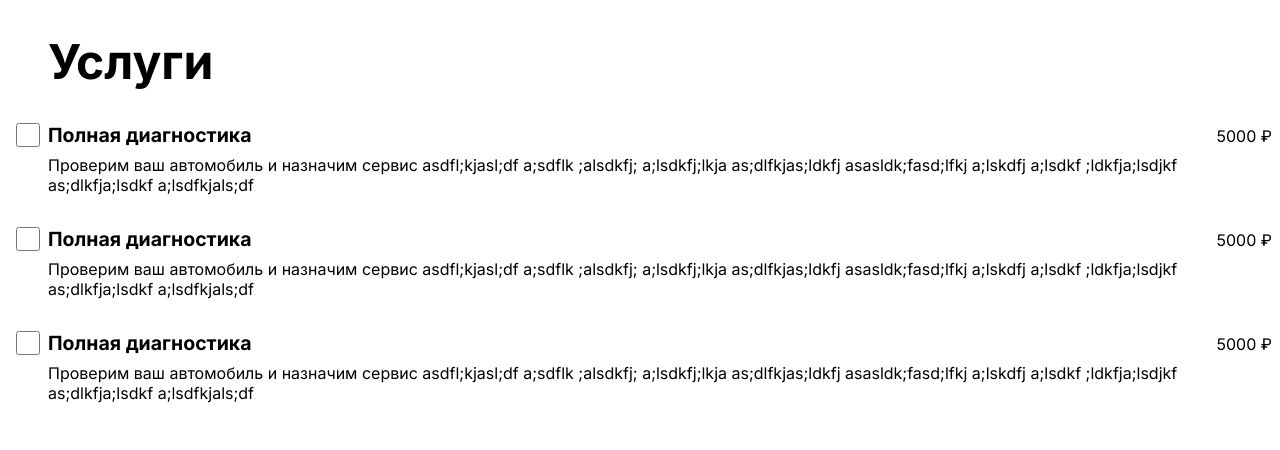
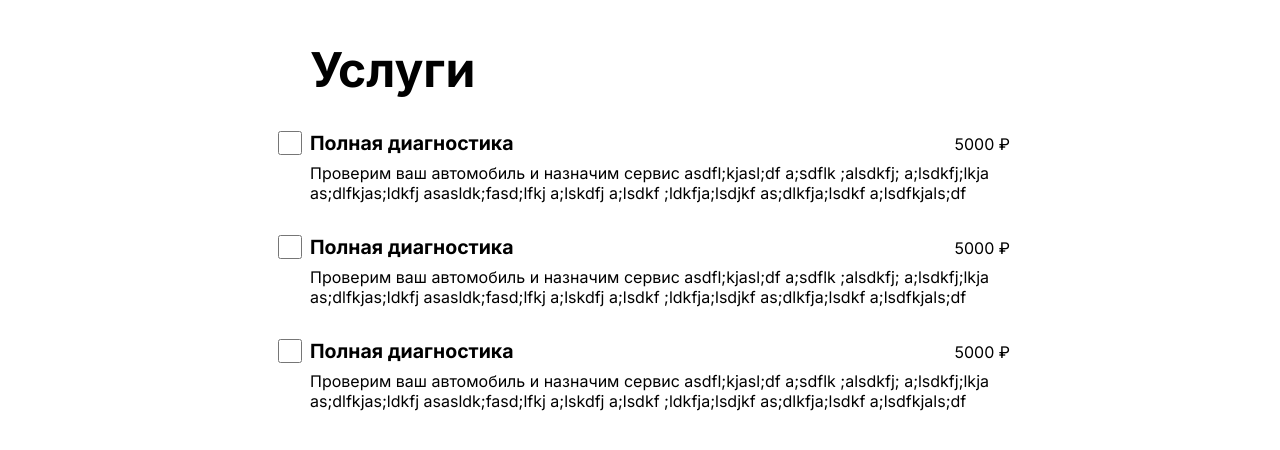
Before and after one commit to Napordisch/car-repair-shop-booking-service, a website: page src/pages/main.html in a window 1280 px wide. Drawn offline with Linux system fonts and the light colour scheme.

Commit message:
services section and external styles

```diff
--- /dev/null
+++ b/src/pages/main-styles.css
@@ -0,0 +1,71 @@
+body {
+    font-family: Inter, Arial, sans-serif;
+    margin-left: 3em;
+    display: flex;
+    flex-direction: row;
+    justify-content: center;
+}
+
+.services {
+    max-width: 700px;
+}
+
+input[type="checkbox"] {
+    accent-color: black;
+    border-radius: 0;
+    background-color: white;
+    height: 1.5em;
+    width: 1.5em;
+    font-size: 1em;
+}
+
+h1 {
+    font-size: 3em;
+}
+
+p {
+    font-size: 1em;
+}
+
+h3 {
+    font-size: 1.22em;
+}
+
+.service {
+    display: flex;
+    flex-direction: row;
+    align-items: flex-start;
+    gap: 1em;
+    margin: 2em 0em;
+}
+
+.service * {
+    margin: 0px;
+}
+
+.service-info {
+    display: flex;
+    flex-direction: column;
+    gap: 0.5em;
+    width: 100%;
+}
+
+.service-name-and-price {
+    display: flex;
+    flex-direction: row;
+    align-items: baseline;
+    justify-content: space-between;
+}
+
+.service-name-and-checkbox {
+    display: flex;
+    flex-direction: row;
+    align-items: center;
+    position: relative;
+}
+
+.service-chosen {
+    position: absolute;
+    left: -2em;
+
+}
--- a/src/pages/main.html
+++ b/src/pages/main.html
@@ -3,76 +3,12 @@
 
 <head>
     <meta charset="utf-8">
-    <style>
-        body {
-            font-family: Inter, Arial, sans-serif;
-            margin-left: 3em;
-        }
-
-        input[type="checkbox"] {
-            accent-color: black;
-            border-radius: 0;
-            background-color: white;
-            height: 1.5em;
-            width: 1.5em;
-            font-size: 1em;
-        }
-
-        h1 {
-            font-size: 3em;
-        }
-
-        p {
-            font-size: 1em;
-        }
-
-        h3 {
-            font-size: 1.22em;
-        }
-
-        .service {
-            display: flex;
-            flex-direction: row;
-            align-items: flex-start;
-            gap: 1em;
-            margin: 2em 0em;
-        }
-
-        .service * {
-            margin: 0px;
-        }
-
-        .service-info {
-            display: flex;
-            flex-direction: column;
-            gap: 0.5em;
-            width: 100%;
-        }
-
-        .service-name-and-price {
-            display: flex;
-            flex-direction: row;
-            align-items: baseline;
-            justify-content: space-between;
-        }
-
-        .service-name-and-checkbox {
-            display: flex;
-            flex-direction: row;
-            align-items: center;
-            position: relative;
-        }
-
-        .service-chosen {
-            position: absolute;
-            left: -2em;
-
-        }
-    </style>
+    <link rel="stylesheet" href="main-styles.css">
     <title>Автосервис</title>
 
     <link rel="preconnect" href="https://fonts.googleapis.com">
     <link rel="preconnect" href="https://fonts.gstatic.com" crossorigin>
+
     <link
         href="https://fonts.googleapis.com/css2?family=Inter:ital,opsz,wght@0,14..32,100..900;1,14..32,100..900&display=swap"
         rel="stylesheet">
@@ -80,12 +16,10 @@
 </head>
 
 <body>
+    <div class="services">
         <h1>
             Услуги
         </h1>
-
-
-
 
         <div class="service">
 
@@ -100,7 +34,8 @@
                     <p class="price">5000 ₽</p>
                 </div>
 
-            <p class="service-description">Проверим ваш автомобиль и назначим сервис asdfl;kjasl;df a;sdflk ;alsdkfj;
+                <p class="service-description">Проверим ваш автомобиль и назначим сервис asdfl;kjasl;df a;sdflk
+                    ;alsdkfj;
                     a;lsdkfj;lkja as;dlfkjas;ldkfj asasldk;fasd;lfkj a;lskdfj a;lsdkf ;ldkfja;lsdjkf as;dlkfja;lsdkf
                     a;lsdfkjals;df </p>
             </div>
@@ -119,7 +54,8 @@
                     <p class="price">5000 ₽</p>
                 </div>
 
-            <p class="service-description">Проверим ваш автомобиль и назначим сервис asdfl;kjasl;df a;sdflk ;alsdkfj;
+                <p class="service-description">Проверим ваш автомобиль и назначим сервис asdfl;kjasl;df a;sdflk
+                    ;alsdkfj;
                     a;lsdkfj;lkja as;dlfkjas;ldkfj asasldk;fasd;lfkj a;lskdfj a;lsdkf ;ldkfja;lsdjkf as;dlkfja;lsdkf
                     a;lsdfkjals;df </p>
             </div>
@@ -138,16 +74,13 @@
                     <p class="price">5000 ₽</p>
                 </div>
 
-            <p class="service-description">Проверим ваш автомобиль и назначим сервис asdfl;kjasl;df a;sdflk ;alsdkfj;
+                <p class="service-description">Проверим ваш автомобиль и назначим сервис asdfl;kjasl;df a;sdflk
+                    ;alsdkfj;
                     a;lsdkfj;lkja as;dlfkjas;ldkfj asasldk;fasd;lfkj a;lskdfj a;lsdkf ;ldkfja;lsdjkf as;dlkfja;lsdkf
                     a;lsdfkjals;df </p>
             </div>
-
         </div>
-
-
-
-
+    </div>
 </body>
 
 </html>
```
Lines whose indentation alone changed are shown as unchanged.
